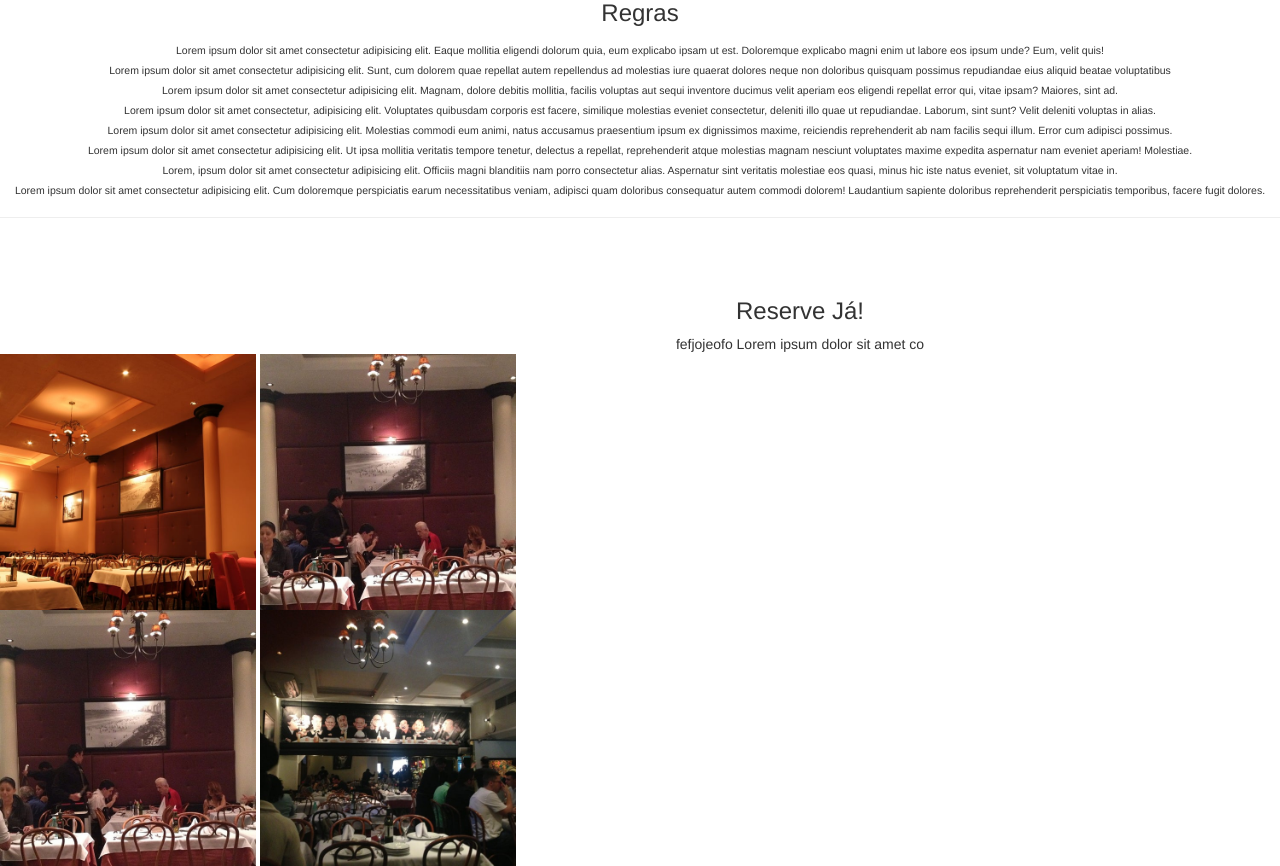
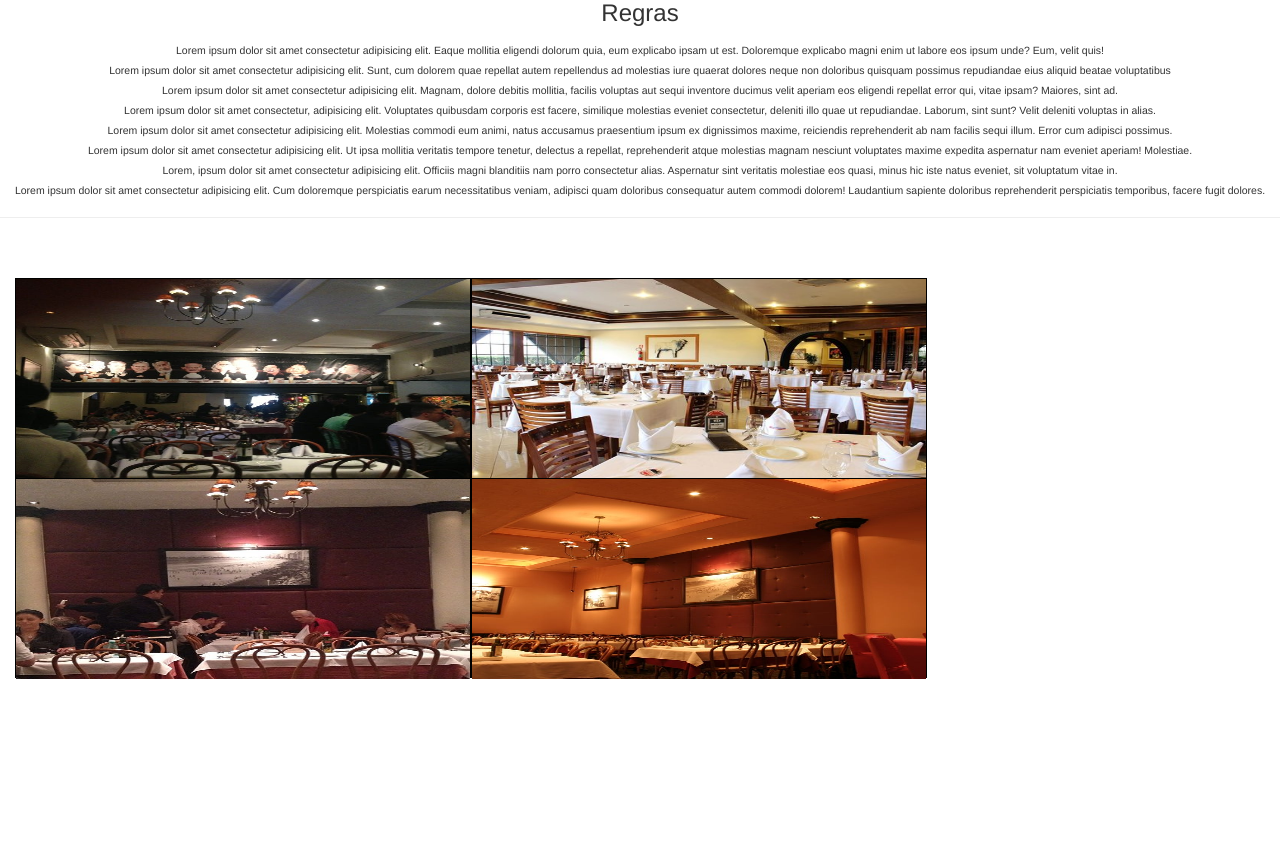
Before and after one commit to NicolasOliveira123/site-churrascaria, a PHP site: page /reserva.php in a window 1280 px wide. Shown: the part 611-1477 px from the top of the page. After the commit the page ends 1290 px from the top, so only its background shows below. Run offline with PHP 8.4, Linux system fonts and the light colour scheme; some libraries are stand-ins or nearby versions.

Commit message:
ultimo commit

```diff
--- a/carousel.php
+++ b/carousel.php
@@ -21,10 +21,10 @@
     <!-- Wrapper for slides -->
     <div class="carousel-inner">
       <div class="item active">
-        <img src="img/cupim.jpg" style="width:100%;">
+        <img src="img/Picanha_sem.jpg" style="width:100%;">
       </div>
       <div class="item">
-        <img src="img/fraldinha.jpg" style="width:100%;">
+        <img src="img/strudel.jpg" style="width:100%;">
       </div>
 
       <div class="item">
--- a/css/estilo.css
+++ b/css/estilo.css
@@ -4,18 +4,6 @@
     background-size: cover;
 }
 
-.reserva{
-  justify-content: space-around;
-
-}
-.text{
+.texto{
   text-align: center;
 }
-.agenda{
-  text-align: center;
-  margin-left: 25%;
-}
-.ex{
-  text-align: center;
-
-}
--- a/menu_publico.php
+++ b/menu_publico.php
@@ -27,7 +27,7 @@
                     <span class="icon-bar"></span>
                 </button>
                 <a href="index.php" class="navbar-brand"></a>
-                <img src="img/pexels-daniel-nettesheim-1162361.jpg" alt="Logotipo" width="10%">
+                <img src="img/Logo.jpg" alt="Logotipo" width="10%">
             </div>
             <!-- fecha agrupamento mobile  -->
             <!-- nav direita  -->
--- a/produtos_busca.php
+++ b/produtos_busca.php
@@ -34,7 +34,7 @@
                 <div class="col-sm-6 col-md-4">
                     <div class="thumbnail">
                         <a href="produto_detalhes.php?id_produto=<?php echo $row_produto['imagem_produto'] ?>">
-                         <img src="images/ <?php echo $row_produto['imagem_produto'] ?>" class="img-responsive img-rounded">
+                         <img src="img/<?php echo $row_produto['imagem_produto'] ?>" class="img-responsive img-rounded" style="width:300px;  height: 200px;">
                         </a>
                         <div class="caption text-right">
                             <h3 class="text-danger">
--- a/produtos_destaque.php
+++ b/produtos_destaque.php
@@ -32,7 +32,7 @@ $num_linhas = $lista -> num_rows;
                     <div class="thumbnail">
                         <div class="caption text-right">
                             <a href="produto_detalhes.php?id_produto=<?php echo $row_destaque['imagem_produto'] ?>">
-                             <img src="img/<?php echo $row_destaque['imagem_produto'] ?>" class="img-responsive img-rounded">
+                             <img src="img/<?php echo $row_destaque['imagem_produto'] ?>" class="img-responsive img-rounded" style="width:300px;  height: 200px;">
                            </a>
                             <h3 class="text-danger">
                                 <strong><?php  echo $row_destaque['descri_produto']?></strong>
--- a/produtos_por_tipo.php
+++ b/produtos_por_tipo.php
@@ -39,7 +39,7 @@
                 <div class="col-sm-6 col-md-4">
                     <div class="thumbnail">
                         <a href="produto_detalhes.php?id_produto=<?php echo $rowPorTipo['imagem_produto'] ?>">
-                         <img src="img/<?php echo $rowPorTipo['imagem_produto'] ?>" class="img-responsive img-rounded">
+                         <img src="img/<?php echo $rowPorTipo['imagem_produto'] ?>" class="img-responsive img-rounded" style="width:300px;  height: 200px;">
                         </a>
                         <div class="caption text-right">
                             <h3 class="text-danger">
--- a/reserva.php
+++ b/reserva.php
@@ -8,13 +8,30 @@
     <link rel="stylesheet" href="css/estilo.css">
     <script src="https://kit.fontawesome.com/2495680ceb.js" crossorigin="anonymous"></script>
     <title>Àrea de reserva</title>
+    <style>
+        .container{
+            display: flex;
+            flex-direction: row;
+            flex-wrap: wrap;
+            float: left;
+        }
+        .child{
+            width: 40%;
+            height: 200px;
+            background-color: red;
+            border: 1px solid black;
+        }
+        .resser{
+            float: left;
+        }
+    </style>
 </head>
 <body>
     <header>
         <img src="img/fundo-churrasco.png" width="100%" height="50%">
     </header>
     <br>
-    <div class="text">
+    <div class="texto">
         <h3>Regras</h3>
         <sub>Lorem ipsum dolor sit amet consectetur adipisicing elit. Eaque mollitia eligendi dolorum quia, eum explicabo ipsam ut est. Doloremque explicabo magni enim ut labore eos ipsum unde? Eum, velit quis! <br>
         Lorem ipsum dolor sit amet consectetur adipisicing elit. Sunt, cum dolorem quae repellat autem repellendus ad molestias iure quaerat dolores neque non doloribus quisquam possimus repudiandae eius aliquid beatae voluptatibus <br>
@@ -28,17 +45,12 @@
         <br>
         <br>
     </div>
-  <div class="agenda">
-    <h3>Reserve Já!</h3>
-    fefjojeofo Lorem ipsum dolor sit amet co
-  </div>
-   <div class="reserva">
-        <img src="img/imagem_reserva.jpg" width="20%">
-        <img src="img/imagem_reserva2.jpg" width="20%">
-    </div>
-    <div>
-        <img src="img/imagem_reserva2.jpg" width="20%">
-        <img src="img/imagem_reserva4.jpg" width="20%">
+    <div class="container">
+        <div class="child"><img src="img/imagem_reserva4.jpg" width="100%" height="200px"></div>
+        <div class="child"><img src="img/imagem_reserva3.jpg" width="100%" height="200px"></div>
+        <div class="child"><img src="img/imagem_reserva2.jpg" width="100%" height="200px"></div>
+        <div class="child"><img src="img/imagem_reserva.jpg" width="100%" height="200px"></div>
+
     </div>
 </body>
 </html>
```
Also changed, not shown: img/imagem_reserva3.jpg (added).
